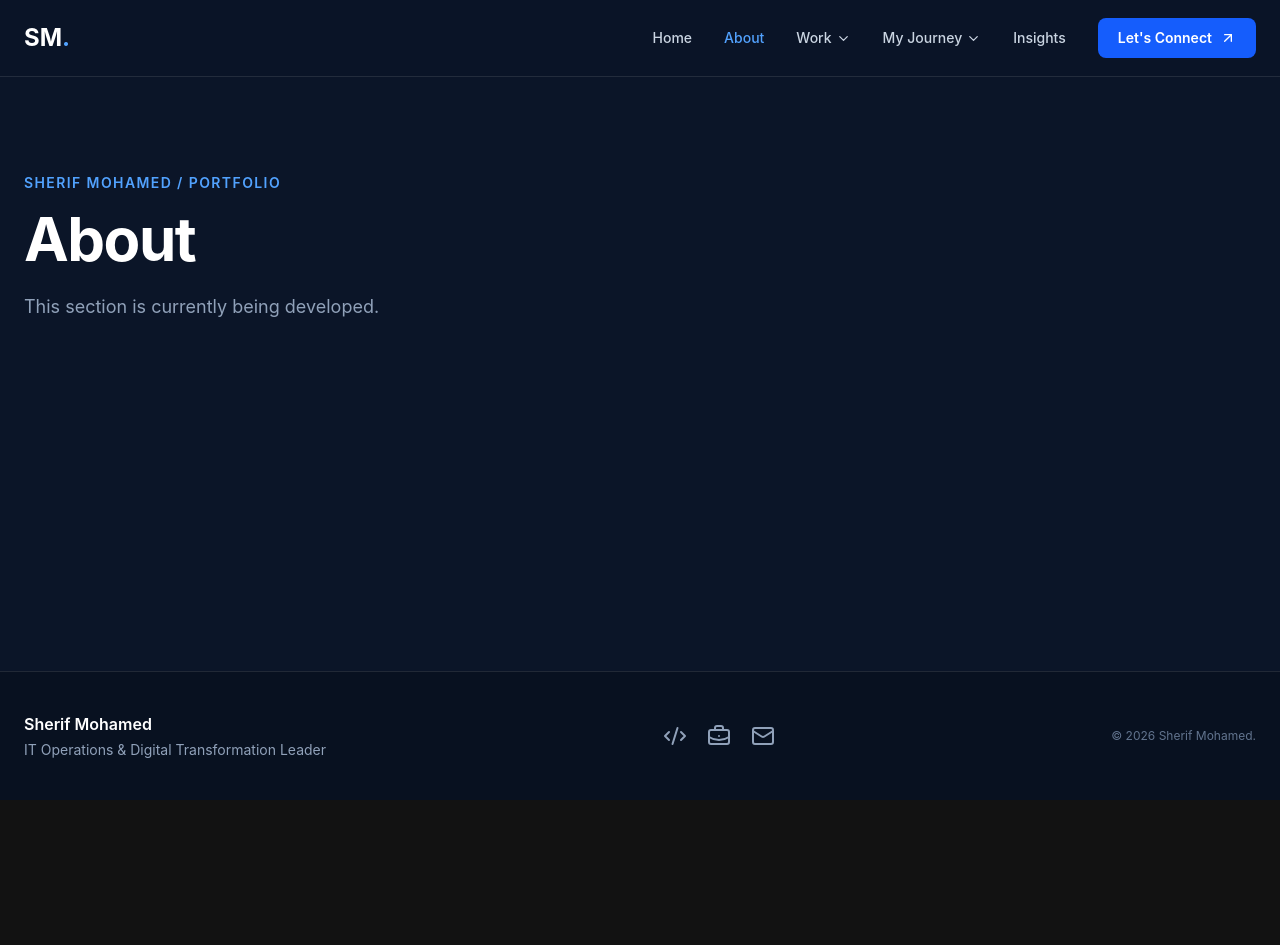
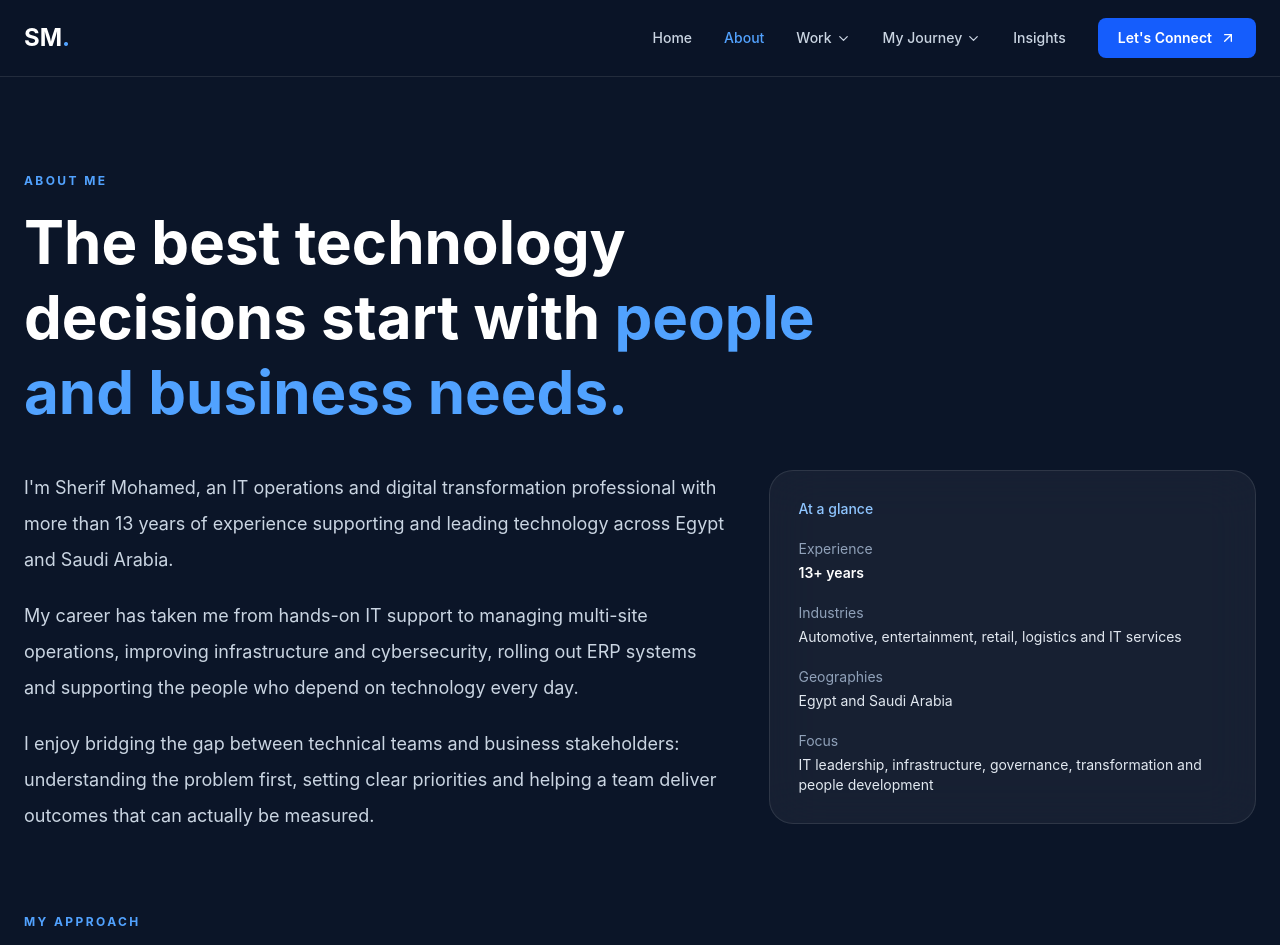
Before and after one commit to sherifhassan21/Portfolio, a React (Vite) app in the folder react-app/: page /about in a window 1280 px wide. Shown: the top 945 px of the page. Before the commit the page ends 800 px from the top, so only its background shows below. Built offline with nearby package versions, Linux system fonts and the light colour scheme.

Commit message:
Complete professional About portfolio page

```diff
--- a/react-app/src/pages/About.tsx
+++ b/react-app/src/pages/About.tsx
@@ -1,15 +1,33 @@
+import { Link } from 'react-router'
+import { ArrowUpRight, Users, Server, TrendingUp } from 'lucide-react'
+
+const pillars = [
+  { icon: Users, title: 'People first', description: 'Teams thrive when ownership is clear, skills are developed and communication stays honest.' },
+  { icon: Server, title: 'Technology that works', description: 'Reliable infrastructure, secure systems and thoughtful automation are the foundation of great operations.' },
+  { icon: TrendingUp, title: 'Business value', description: 'The purpose of IT is to solve meaningful problems, enable growth and improve the way a business runs.' },
+]
+
 export default function About() {
-  return (
-    <section className="mx-auto max-w-7xl px-6 py-24">
-      <p className="mb-4 text-sm font-semibold uppercase tracking-widest text-blue-400">
-        Sherif Mohamed / Portfolio
-      </p>
-      <h1 className="text-4xl font-bold tracking-tight md:text-6xl">
-        About
-      </h1>
-      <p className="mt-6 max-w-2xl text-lg text-slate-400">
-        This section is currently being developed.
-      </p>
-    </section>
-  )
+  return <main className="mx-auto max-w-7xl px-6 py-16 md:py-24">
+    <p className="text-xs font-bold uppercase tracking-[.2em] text-blue-400">About me</p>
+    <h1 className="mt-4 max-w-4xl text-4xl font-bold leading-tight text-white md:text-6xl">The best technology decisions start with <span className="text-blue-400">people and business needs.</span></h1>
+    <div className="mt-10 grid gap-10 lg:grid-cols-[1.45fr_1fr]">
+      <div className="space-y-5 text-lg leading-9 text-slate-300">
+        <p>I'm Sherif Mohamed, an IT operations and digital transformation professional with more than 13 years of experience supporting and leading technology across Egypt and Saudi Arabia.</p>
+        <p>My career has taken me from hands-on IT support to managing multi-site operations, improving infrastructure and cybersecurity, rolling out ERP systems and supporting the people who depend on technology every day.</p>
+        <p>I enjoy bridging the gap between technical teams and business stakeholders: understanding the problem first, setting clear priorities and helping a team deliver outcomes that can actually be measured.</p>
+      </div>
+      <aside className="self-start rounded-3xl border border-white/10 bg-white/[.05] p-7 backdrop-blur-xl">
+        <p className="text-sm font-medium text-blue-300">At a glance</p>
+        <dl className="mt-5 space-y-5 text-sm">
+          <div><dt className="text-slate-400">Experience</dt><dd className="mt-1 font-semibold text-white">13+ years</dd></div>
+          <div><dt className="text-slate-400">Industries</dt><dd className="mt-1 text-slate-200">Automotive, entertainment, retail, logistics and IT services</dd></div>
+          <div><dt className="text-slate-400">Geographies</dt><dd className="mt-1 text-slate-200">Egypt and Saudi Arabia</dd></div>
+          <div><dt className="text-slate-400">Focus</dt><dd className="mt-1 text-slate-200">IT leadership, infrastructure, governance, transformation and people development</dd></div>
+        </dl>
+      </aside>
+    </div>
+    <section className="mt-20"><p className="text-xs font-bold uppercase tracking-[.2em] text-blue-400">My approach</p><h2 className="mt-3 text-3xl font-bold text-white">People First — Technology — Business</h2><div className="mt-8 grid gap-5 md:grid-cols-3">{pillars.map(p=><article key={p.title} className="rounded-2xl border border-white/10 bg-white/[.04] p-7"><p.icon size={29} className="text-blue-300"/><h3 className="mt-5 text-xl font-semibold text-white">{p.title}</h3><p className="mt-3 leading-7 text-slate-300">{p.description}</p></article>)}</div></section>
+    <div className="mt-12 flex flex-wrap gap-4"><Link to="/career" className="inline-flex items-center gap-2 rounded-xl bg-blue-600 px-6 py-3 font-semibold text-white hover:bg-blue-500">Explore my career <ArrowUpRight size={17}/></Link><Link to="/projects" className="inline-flex items-center gap-2 rounded-xl border border-white/20 px-6 py-3 font-semibold text-white hover:bg-white/10">See my projects <ArrowUpRight size={17}/></Link></div>
+  </main>
 }
```
